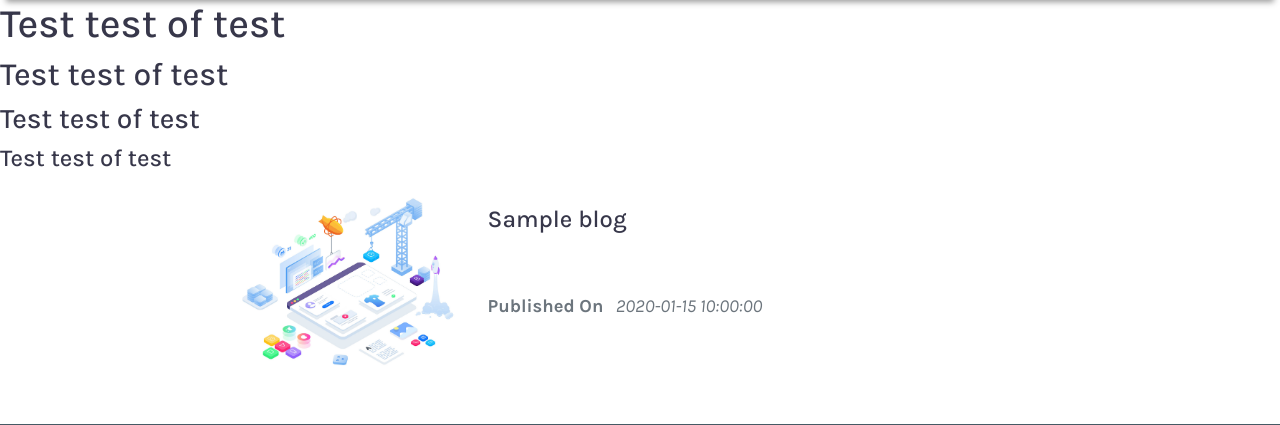
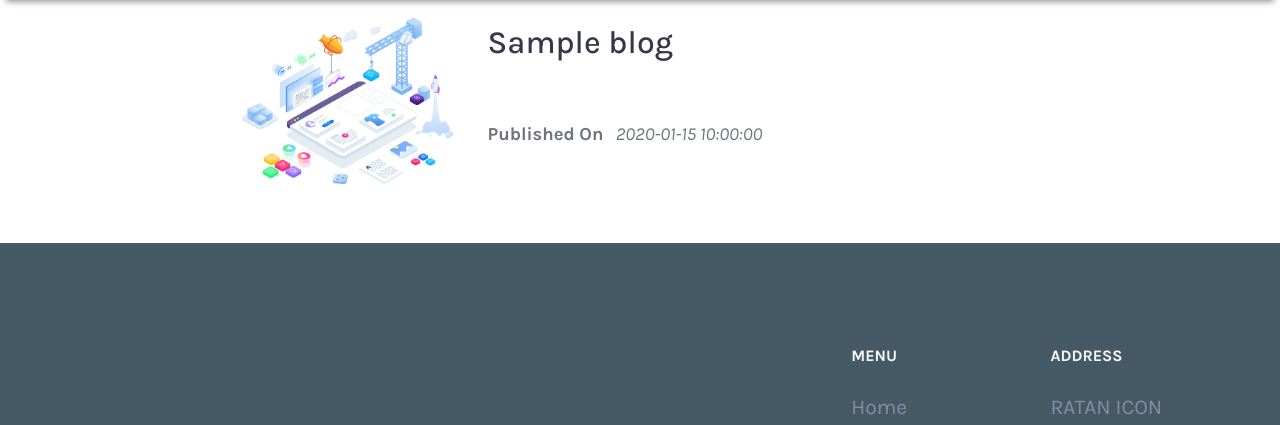
Before and after one commit to Ranilvannan/tech_blog, a Flask app: page /category/foss/ in a window 1280 px wide. Shown: the part 81-506 px from the top of the page. Run offline with Flask 2, Linux system fonts and the light colour scheme; a database or web service that is not in the repository returns one stand-in record (values such as "Sample title"); some libraries are stand-ins or nearby versions.

Commit message:
First commit

```diff
--- a/template/category_page.html
+++ b/template/category_page.html
@@ -4,10 +4,6 @@
 
 
 {% block body %}
-<h1>Test test of test</h1>
-<h2>Test test of test</h2>
-<h3>Test test of test</h3>
-<h4>Test test of test</h4>
 <div class="container-fluid">
 	<div class="row">
 		<div class="col-sm-2"></div>
@@ -18,7 +14,7 @@
 					<img src="{{ url_for('static', filename='img/digital_building.jpg') }}" width="100%">
 				</div>
 				<div class="col-xs-12 col-md-8">
-					<h4 class="blog-post-title p-2">{{ article.title }}</h4>
+					<h2 class="blog-post-title p-2">{{ article.title }}</h2>
 					<p class="blog-post-preview p-2">{{ article.preview }}</p>
 					<div class="blog-post-status p-2">
 						<div class="text-muted small">
```
